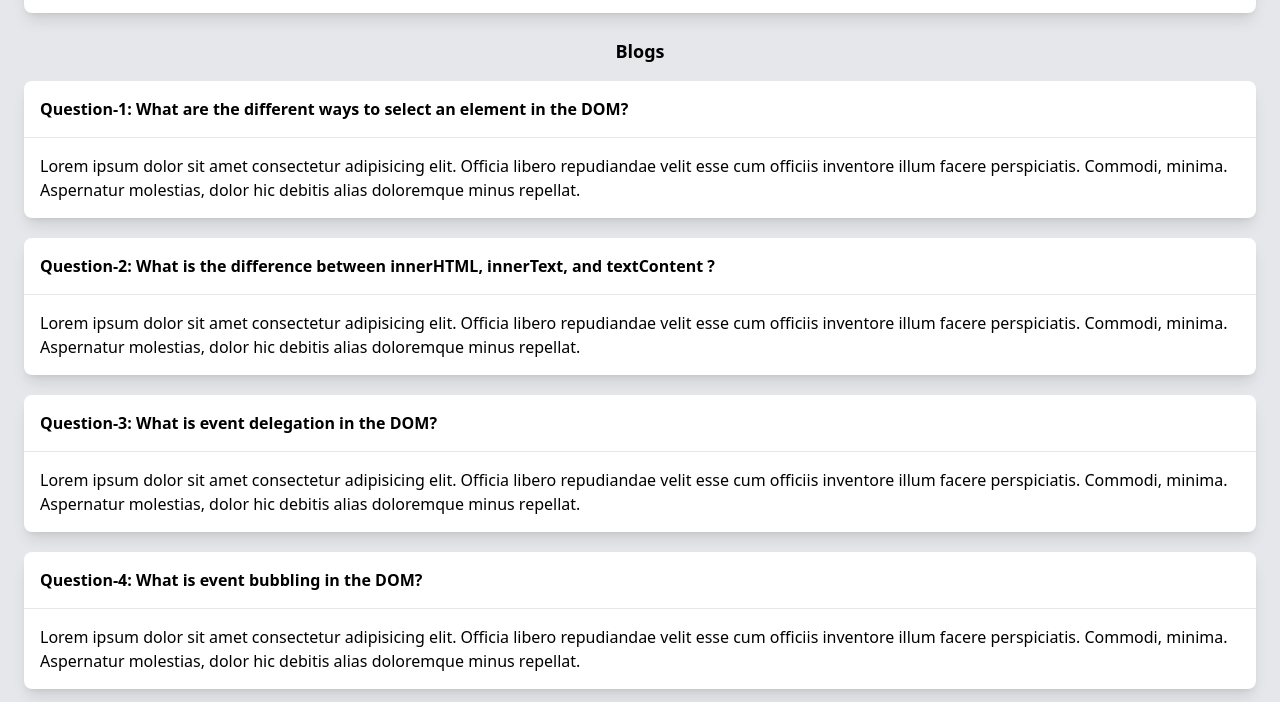
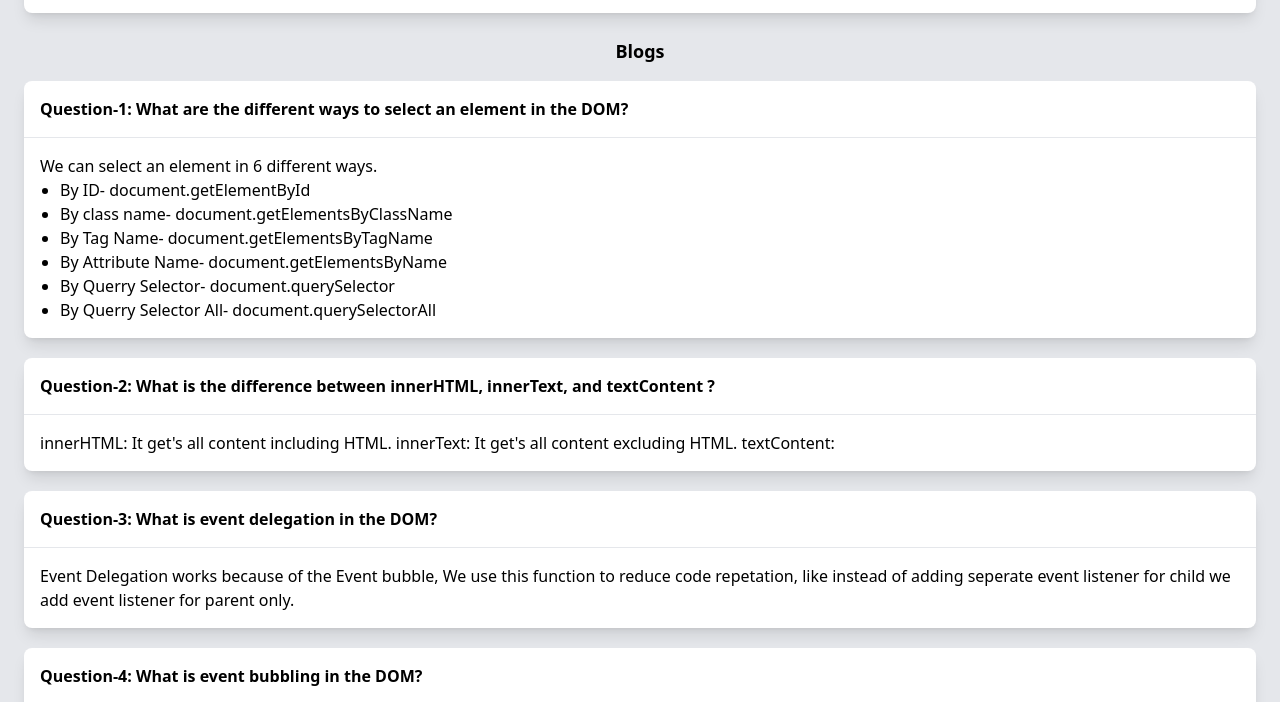
Before and after one commit to arifahmedbd/assignment-5, a plain HTML site: page blogs.html in a window 1280 px wide. Shown: the part 95-797 px from the top of the page. Drawn offline with nearby package versions, Linux system fonts and the light colour scheme.

Commit message:
completed

```diff
--- a/blogs.html
+++ b/blogs.html
@@ -19,27 +19,42 @@
 <div class="bg-white rounded-lg shadow-lg mb-5">
     <p class="font-bold p-4">Question-1: What are the different ways to select an element in the DOM?
     </p><hr>
-    <p class="p-4">Lorem ipsum dolor sit amet consectetur adipisicing elit. Officia libero repudiandae velit esse cum officiis inventore illum facere perspiciatis. Commodi, minima. Aspernatur molestias, dolor hic debitis alias doloremque minus repellat.</p>
+    <div class="p-4">
+        <p >We can select an element in 6 different ways.
+            <ul class="list-disc pl-5">
+                <li>By ID- document.getElementById</li>
+                <li>By class name- document.getElementsByClassName</li>
+                <li>By Tag Name- document.getElementsByTagName</li>
+                <li>By Attribute Name- document.getElementsByName</li>
+                <li>By Querry Selector- document.querySelector</li>
+                <li>By Querry Selector All- document.querySelectorAll</li>
+              </ul>
+        </p>
+    </div>
 </div>
 <div class="bg-white rounded-lg shadow-lg mb-5">
     <p class="font-bold p-4">Question-2: What is the difference between innerHTML, innerText, and textContent ?
     </p><hr>
-    <p class="p-4">Lorem ipsum dolor sit amet consectetur adipisicing elit. Officia libero repudiandae velit esse cum officiis inventore illum facere perspiciatis. Commodi, minima. Aspernatur molestias, dolor hic debitis alias doloremque minus repellat.</p>
+    <p class="p-4">
+        innerHTML: It get's all content including HTML.
+        innerText: It get's all content excluding HTML.
+        textContent:
+    </p>
 </div>
 <div class="bg-white rounded-lg shadow-lg mb-5">
     <p class="font-bold p-4">Question-3: What is event delegation in the DOM?
     </p><hr>
-    <p class="p-4">Lorem ipsum dolor sit amet consectetur adipisicing elit. Officia libero repudiandae velit esse cum officiis inventore illum facere perspiciatis. Commodi, minima. Aspernatur molestias, dolor hic debitis alias doloremque minus repellat.</p>
+    <p class="p-4">Event Delegation works because of the Event bubble,  We use this function to reduce code repetation, like instead of adding seperate event listener for child we add event listener for parent only.</p>
 </div>
 <div class="bg-white rounded-lg shadow-lg mb-5">
     <p class="font-bold p-4">Question-4: What is event bubbling in the DOM?
     </p><hr>
-    <p class="p-4">Lorem ipsum dolor sit amet consectetur adipisicing elit. Officia libero repudiandae velit esse cum officiis inventore illum facere perspiciatis. Commodi, minima. Aspernatur molestias, dolor hic debitis alias doloremque minus repellat.</p>
+    <p class="p-4">Event bubbling is a system where an event clicked for a child element it bubble up to it's parent element.</p>
 </div>
 <div class="bg-white rounded-lg shadow-lg">
     <p class="font-bold p-4">Question-5: How do you create, add, and remove elements using JavaScript?
     </p><hr>
-    <p class="p-4">Lorem ipsum dolor sit amet consectetur adipisicing elit. Officia libero repudiandae velit esse cum officiis inventore illum facere perspiciatis. Commodi, minima. Aspernatur molestias, dolor hic debitis alias doloremque minus repellat.</p>
+    <p class="p-4">We can use append() or appendChild() to add elements and remove() or removeChild() to remove elements</p>
 </div>
 <script src="back.js"></script>
 </body>
```
